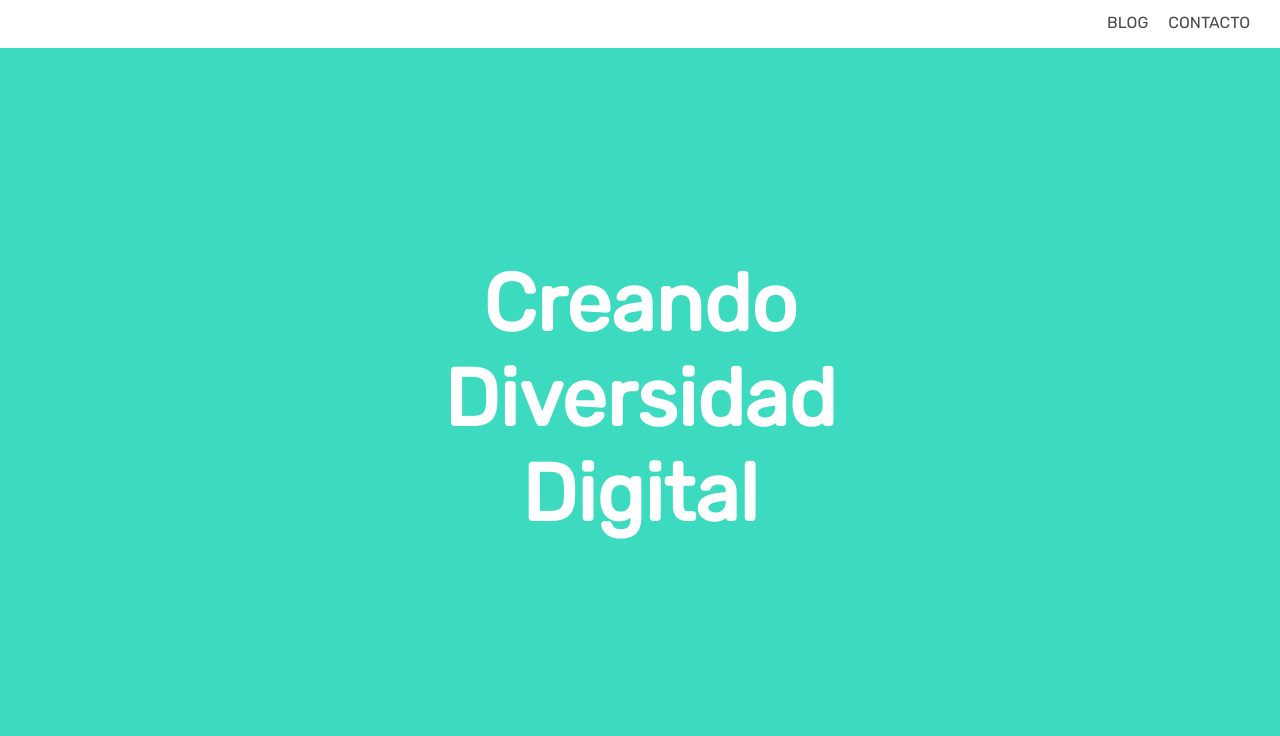
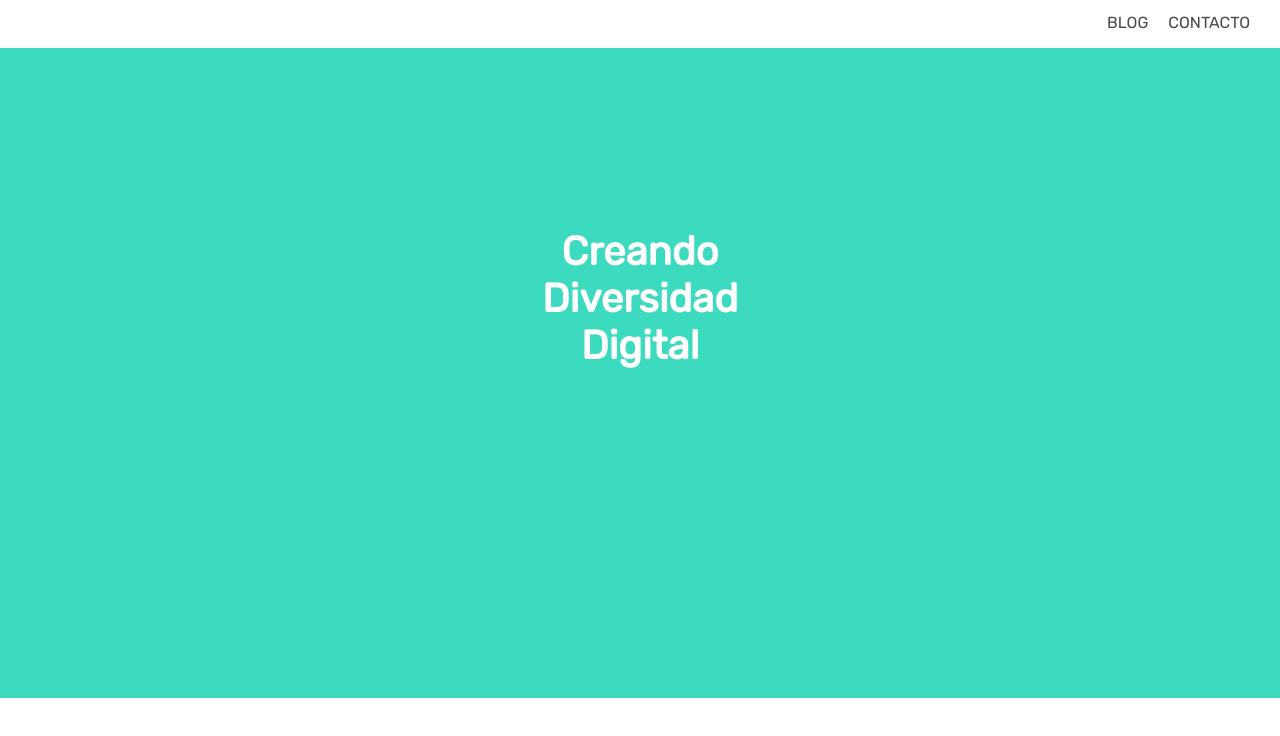
Before and after one commit to Adalab/m1-evaluacion-intermedia-rocioferro, a plain HTML site: page index.html in a window 1280 px wide. Shown: the part 102-838 px from the top of the page. After the commit the page ends 800 px from the top, so only its background shows below. Drawn offline with Linux system fonts and the light colour scheme.

Commit message:
first correction

```diff
--- a/index.html
+++ b/index.html
@@ -1,27 +1,28 @@
 <!DOCTYPE html>
-<html lang="en">
+<html lang="es">
 <head>
     <meta charset="UTF-8">
     <meta name="viewport" content="width=device-width, initial-scale=1.0">
     <meta http-equiv="X-UA-Compatible" content="ie=edge">
     <title></title>
+    <link href="https://fonts.googleapis.com/css?family=Rubik" rel="stylesheet"/>
     <link rel="stylesheet"  href="styles.css">
-    <link href="https://fonts.googleapis.com/css?family=Rubik" rel="stylesheet"/>
+
 </head>
 <body>
     <header class="header">
         <div class="header-div">
-            <div class="header-logo"><a title="logo" href="#"><img src="./logo-adalab.png"></a></div>
+            <div class="header-logo"><a title="logo" href="#"><img src="./logo-adalab.png" alt="logo-adalab"></a></div>
             <nav class="nav">
                 <ul class="nav-ul">
-                <li class="nav-li">Blog</li>
-                <li class="nav-li">Contacto</li>
+                <li class="nav-li">blog</li>
+                <li class="nav-li">contacto</li>
                 </ul>
             </nav>
         </div>
     </header>
      <main class="main" >
-            <h1 class="h1">Creando <br> Diversidad <br> Digital</h1>
+            <h1 class="h1">creando diversidad digital</h1>
      </main>
 </body>
 </html>
--- a/styles.css
+++ b/styles.css
@@ -38,6 +38,29 @@ img {
     margin-right: 20px;
 }
 
+.main {
+    background-color: #3CDBC0;
+    height: 100vh;
+    margin: 0;
+    display: flex;
+    align-items: center;
+    justify-content: center;
+
+
+}
+
+.h1 {
+    color: #FFFFFF;
+    font-size: 30px;
+    width: 150px;
+    text-transform: capitalize;
+    text-align: center;
+
+
+
+}
+
+
 @media (min-width: 768px) {
 
     .header-logo {
@@ -60,24 +83,11 @@ img {
 }
 
 
+@media (min-width: 768px) {
 
-.main {
-    background-color: #3CDBC0;
-    height: 100vh;
-    width: 100vw;
-    margin: 0;
-    display: flex;
-    justify-content: center;
-    align-items: center;
-    color: #FFFFFF;
-    font-size: 20px;
-    text-align: center;
-    margin-top: 20px;
-}
 
-@media (min-width: 768px) {
-    .main {
+    .h1 {
         font-size: 40px;
-        margin-top: 100px;
+        width: 300px;
     }
 }
```
